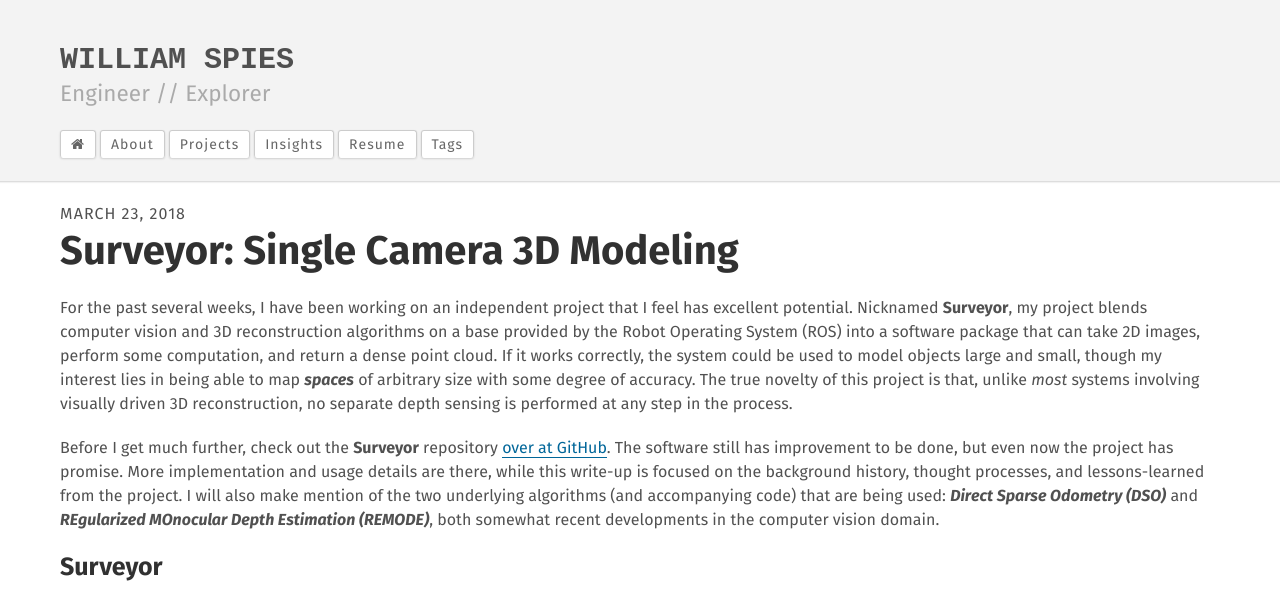
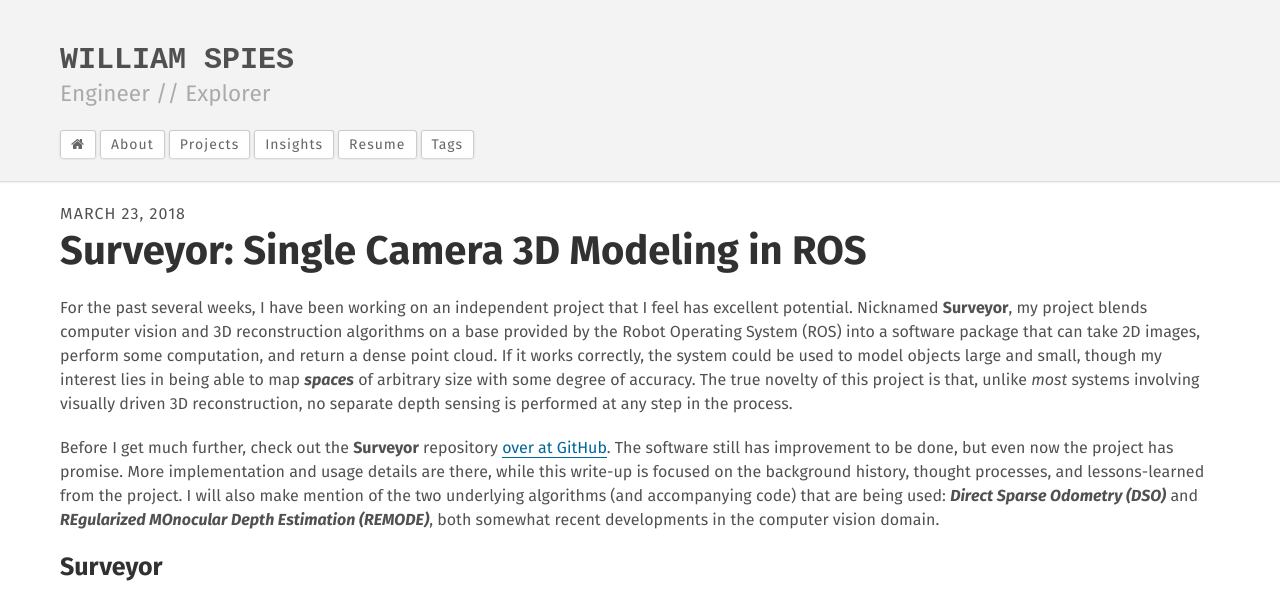
Before and after one commit to spieswl/spieswl.github.io, a Jekyll site: the page built from _projects/2018-03-23-surveyor-single-camera-3d-modeling.md, in a window 1280 px wide and 900 px high, cut to the strip 0-589 px from the top of the window. Built offline with Jekyll 4.4.1, drawn with Linux system fonts in a browser that asks for light colours.

```diff
--- a/_projects/2018-03-23-surveyor-single-camera-3d-modeling.md
+++ b/_projects/2018-03-23-surveyor-single-camera-3d-modeling.md
@@ -1,6 +1,6 @@
 ---
 layout:             project
-title:              "Surveyor: Single Camera 3D Modeling"
+title:              "Surveyor: Single Camera 3D Modeling in ROS"
 date:               "2018-03-23"
 
 description:        "Independent computer vision project to build a point cloud modeling system that works exclusively with 2D images."
```
Also changed, not shown: _projects/2018-06-19-single-shot-structured-light-depth-scanning.md (+1 -1 lines).
